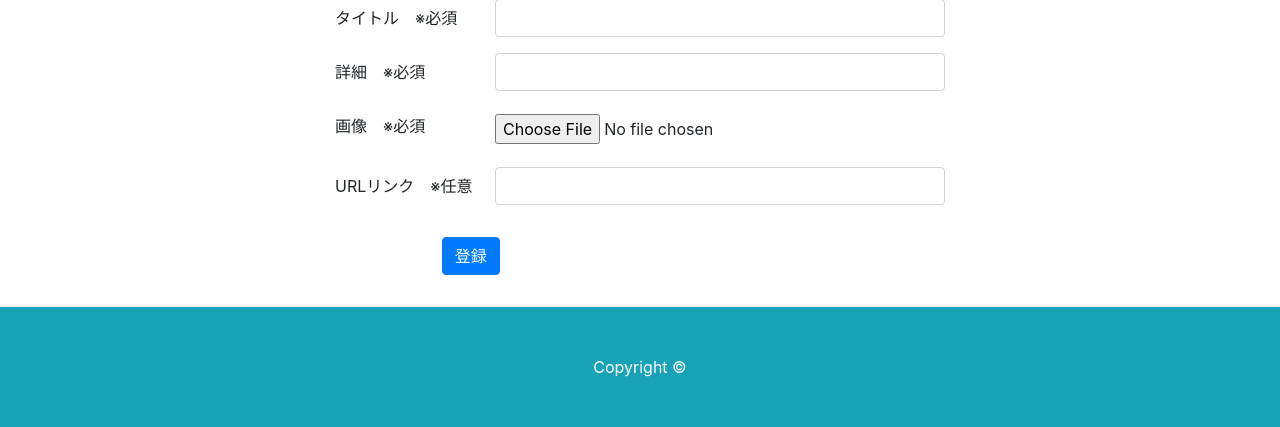
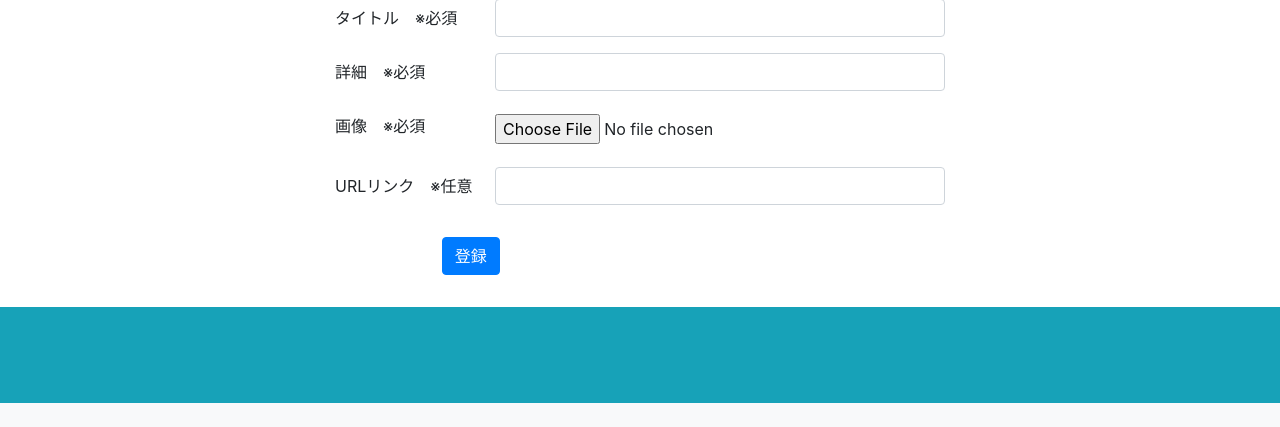
Before and after one commit to ogataka55/sparta_app, a Flask app: page /index in a window 1280 px wide. Shown: the part 434-861 px from the top of the page. After the commit the page ends 837 px from the top, so only its background shows below. Run offline with Flask 2, Linux system fonts and the light colour scheme; data that the repository does not hold is empty; some libraries are stand-ins or nearby versions.

Commit message:
eleventh commit(02/13日14:50)

```diff
--- a/templates/edit.html
+++ b/templates/edit.html
@@ -111,7 +111,7 @@
 </form>
 <!-- Footer-->
 <footer class="py-5 bg-info">
-    <div class="container"><p class="m-0 text-center text-white">Copyright &copy; </p></div>
+<!--    <div class="container"><p class="m-0 text-center text-white">Copyright &copy; </p></div>-->
 </footer>
 <!-- Bootstrap core JS-->
 <script src="https://cdn.jsdelivr.net/npm/bootstrap@5.1.3/dist/js/bootstrap.bundle.min.js"></script>
--- a/templates/index.html
+++ b/templates/index.html
@@ -119,7 +119,7 @@
 </form>
 <!-- Footer-->
 <footer class="py-5 bg-info">
-    <div class="container"><p class="m-0 text-center text-white">Copyright &copy; </p></div>
+<!--    <div class="container"><p class="m-0 text-center text-white">Copyright &copy; </p></div>-->
 </footer>
 <!-- Bootstrap core JS-->
 <script src="https://cdn.jsdelivr.net/npm/bootstrap@5.1.3/dist/js/bootstrap.bundle.min.js"></script>
--- a/templates/view.html
+++ b/templates/view.html
@@ -99,7 +99,7 @@
 </div>
 <!-- Footer-->
 <footer class="py-5 bg-info">
-    <div class="container"><p class="m-0 text-center text-white">Copyright &copy; </p></div>
+<!--    <div class="container"><p class="m-0 text-center text-white">Copyright &copy; </p></div>-->
 </footer>
 <!-- Bootstrap core JS-->
 <script src="https://cdn.jsdelivr.net/npm/bootstrap@5.1.3/dist/js/bootstrap.bundle.min.js"></script>
```
Also changed, not shown: static/image/01_-1-1200x900.jpg (added).
